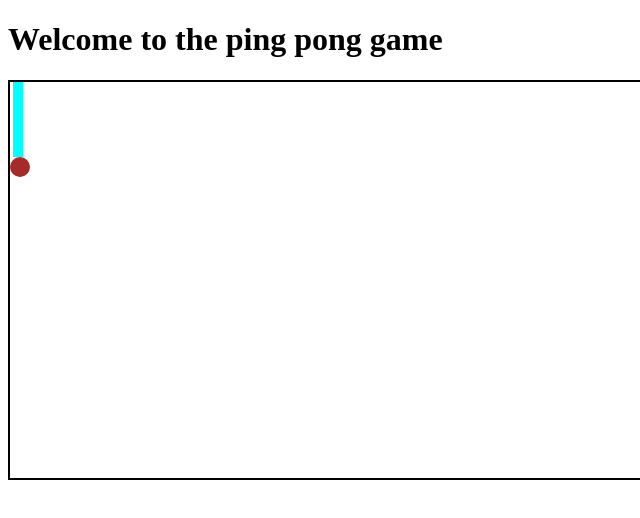
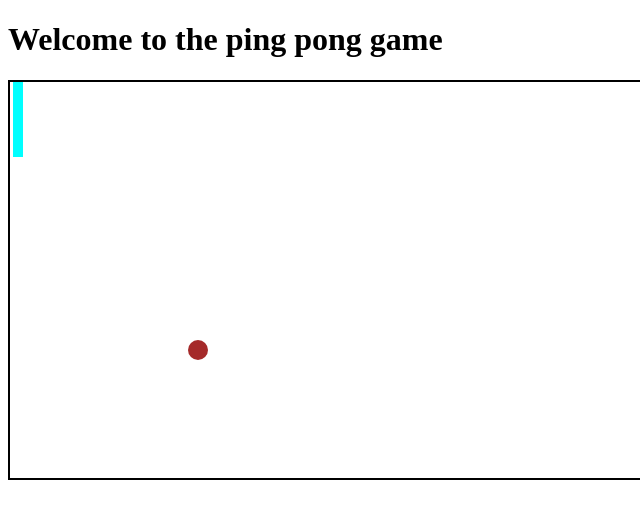
Before and after one commit to VanshRathore/PingPong-WebGame, a plain HTML site: page index.html in a window 1280 px wide. Shown: the full height of the page, 0-640 px from the left. Drawn offline with Linux system fonts and the light colour scheme.

Commit message:
first commit

```diff
--- a/index.html
+++ b/index.html
@@ -20,6 +20,6 @@
         </div>
     </div>
 
-    <script src="index.js"></script>
+    <script defer src="index.js"></script>
 </body>
 </html>
--- a/index.js
+++ b/index.js
@@ -0,0 +1,31 @@
+document.addEventListener("DOMContentLoaded", () => {
+
+    let ball =  document.getElementById("ball");
+    let table = document.getElementById("ping-pong-table");
+
+    let ballX = 50;
+    let ballY = 50;
+
+    ball.style.left = `${ballX}px`;
+    ball.style.top = `${ballY}px`;
+
+    dx = 2;
+    dy = 2;
+
+    setInterval (function exec() {
+
+        ballX += dx;
+        ballY += dy;
+
+        ball.style.left = `${ballX}px`;
+        ball.style.top = `${ballY}px`;
+
+        if(ballX > table.offsetWidth-ball.offsetWidth || ballX <= 0) dx *=-1
+        if(ballY > table.offsetHeight-ball.offsetHeight || ballY <= 0) dy *=-1
+    }
+        ,1
+    );
+
+
+}
+);
--- a/style.css
+++ b/style.css
@@ -10,6 +10,7 @@ html {
     border: 2px solid black;
     width: 700px;
     height: 400px;
+    position: relative;
 }
 
 #paddle {
@@ -17,6 +18,7 @@ html {
     width: 10px;
     height: 75px;
     margin-left: 3px;
+    position: absolute;
 }
 
 #ball {
@@ -24,4 +26,5 @@ html {
     width: 20px;
     height: 20px;
     border-radius: 50%;
+    position: absolute;
 }
```
Also changed, not shown: 1 other file.
